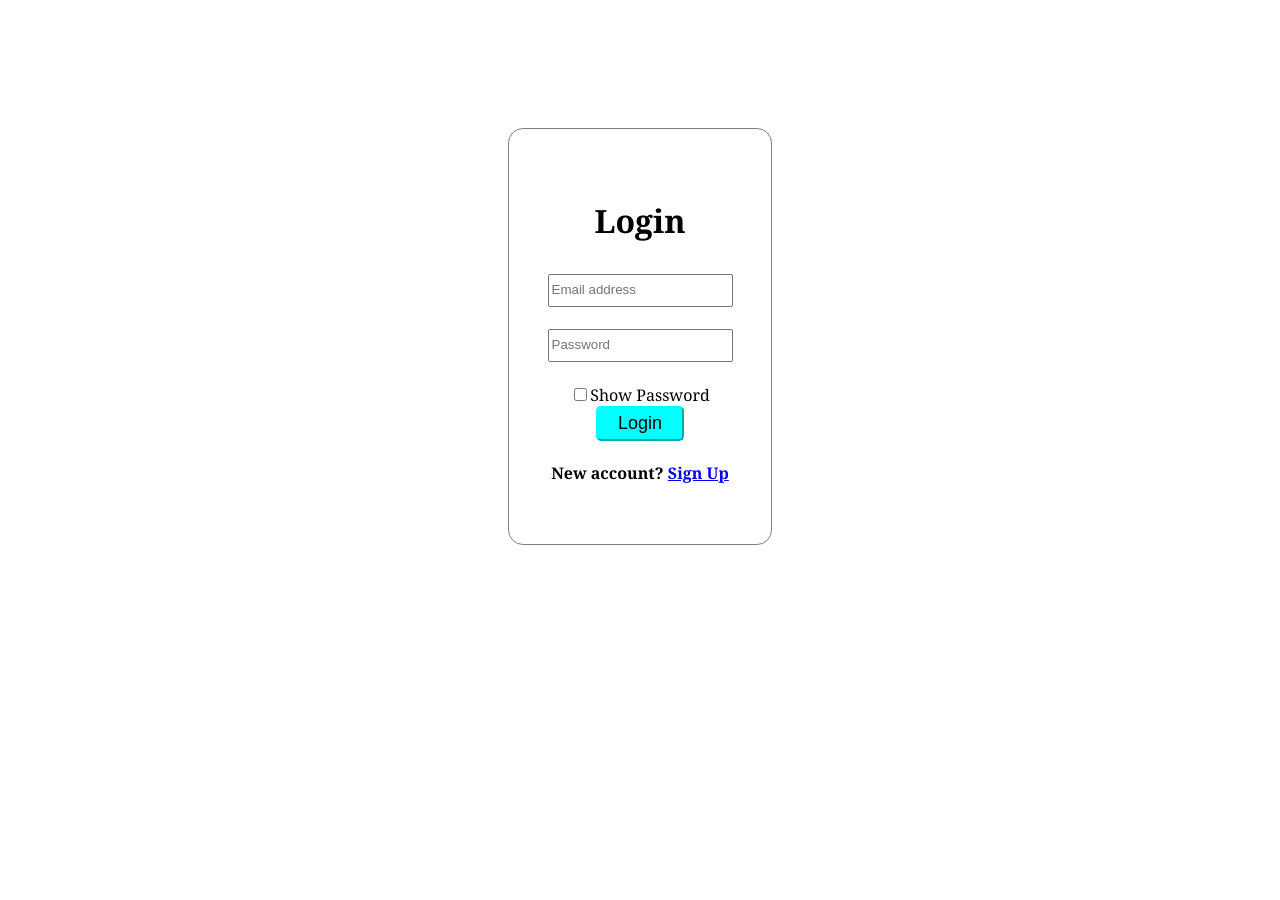
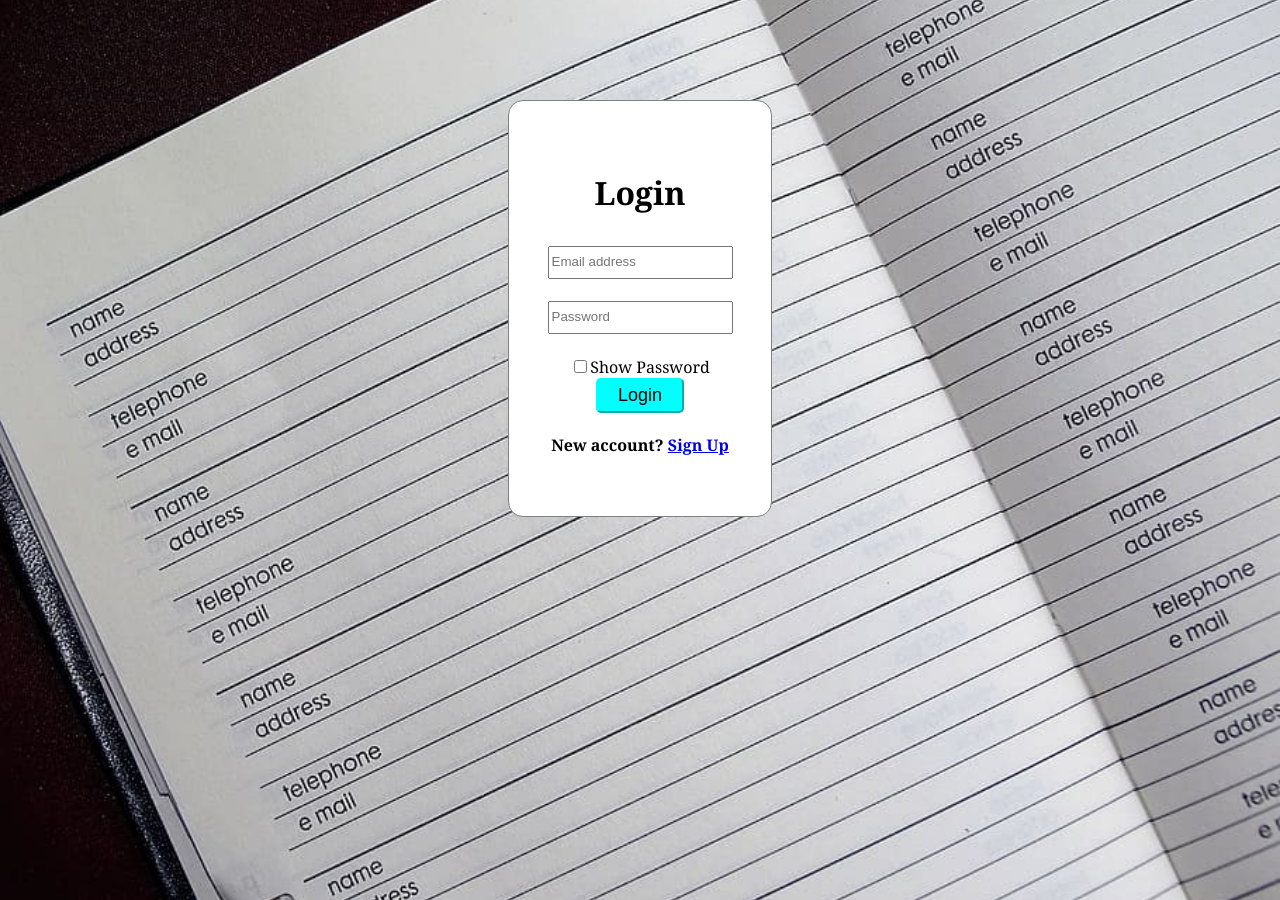
Before and after one commit to Michel-Haddad77/AddressBook-Project, a React (Create React App) app in the folder react-frontend/: page / in a window 1280 px wide. Before the commit the page ends 800 px from the top, so only its background shows below. Built offline with nearby package versions, Linux system fonts and the light colour scheme.

Commit message:
added background to login and sign up pages

```diff
--- a/react-frontend/src/App.js
+++ b/react-frontend/src/App.js
@@ -1,6 +1,7 @@
 import { BrowserRouter, Route, Routes } from "react-router-dom";
 import Login from "./pages/Login";
 import SignUp from "./pages/SignUp";
+import Contacts from "./pages/Contacts";
 
 function App() {
   return (
@@ -8,6 +9,7 @@ function App() {
       <Routes>
       <Route path="/" element={<Login />}></Route>
       <Route path="/signup" element={<SignUp/>}></Route>
+      <Route path="/contacts" element={<Contacts/>}></Route>
       </Routes>
 
     </BrowserRouter>
--- a/react-frontend/src/index.css
+++ b/react-frontend/src/index.css
@@ -21,10 +21,10 @@ body {
   padding:3%;
   width: fit-content;
   margin: auto;
-  margin-top: 10%;
+
   border: 1px solid grey;
   border-radius: 15px;
-
+  background-color: white;
 }
 
 .login-h3{
@@ -34,3 +34,11 @@ body {
 .login-container > input{
   line-height: 2;
 }
+
+.login-background{
+  background: url("./assets/background.jpg") no-repeat center center fixed;
+  background-size: cover;
+  height: 100vh;
+  margin: 0;
+  padding-top: 100px;
+}
--- /dev/null
+++ b/react-frontend/src/pages/Contacts.js
@@ -0,0 +1,5 @@
+function Contacts(){
+
+}
+
+export default Contacts;
--- a/react-frontend/src/pages/Login.js
+++ b/react-frontend/src/pages/Login.js
@@ -31,7 +31,7 @@ function Login(){
             let id = response.data.id;
             localStorage.setItem("id", id);
 
-            // navigate("/all_surveys");
+            navigate("/contacts");
         })
         .catch(function (error){
             console.log(error);
@@ -39,6 +39,7 @@ function Login(){
     }
 
     return (
+        <div className="login-background">
             <form className="login-container" onSubmit={(e) => {
                 e.preventDefault();
                 login();
@@ -71,6 +72,7 @@ function Login(){
                 <Button type ="submit" text="Login"/>
                 <h4>New account? <Link to="/signup">Sign Up</Link></h4>
             </form>
+        </div>
     )
 }
 
--- a/react-frontend/src/pages/SignUp.js
+++ b/react-frontend/src/pages/SignUp.js
@@ -35,7 +35,8 @@ function SignUp(){
     }
 
     return(
-        <form className="login-container"onSubmit={(e) => {
+        <div className="login-background">
+            <form className="login-container" onSubmit={(e) => {
                 e.preventDefault();
                 signUp();
             }}>
@@ -72,6 +73,7 @@ function SignUp(){
                 <Button type="submit" text="Sign Up" />
                 <h4>Already have an account? <Link to="/">Login</Link></h4>
             </form>
+        </div>
     );
 };
 
```
Also changed, not shown: react-frontend/src/assets/background.jpg (added). Lines whose indentation alone changed are shown as unchanged.
